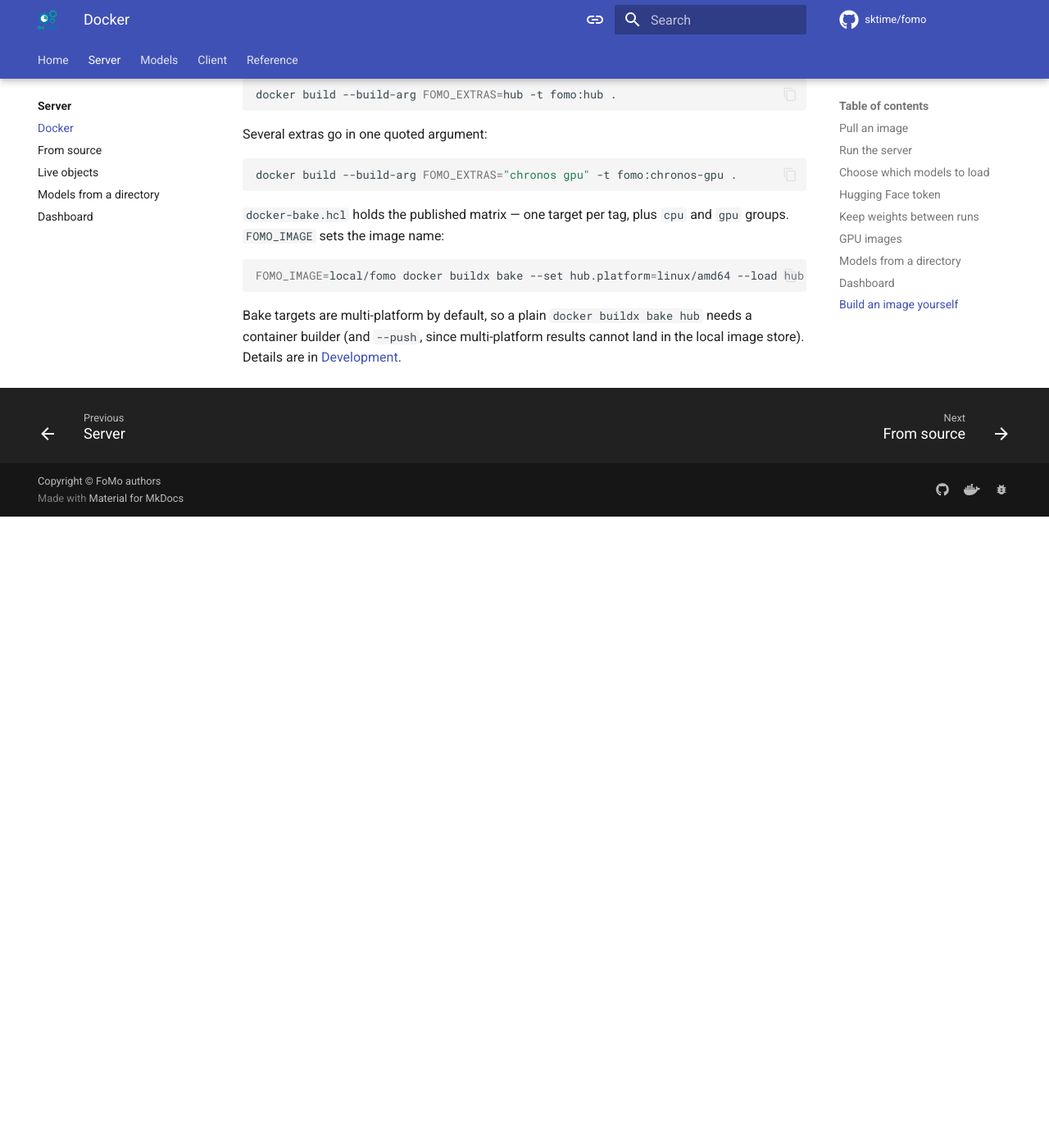
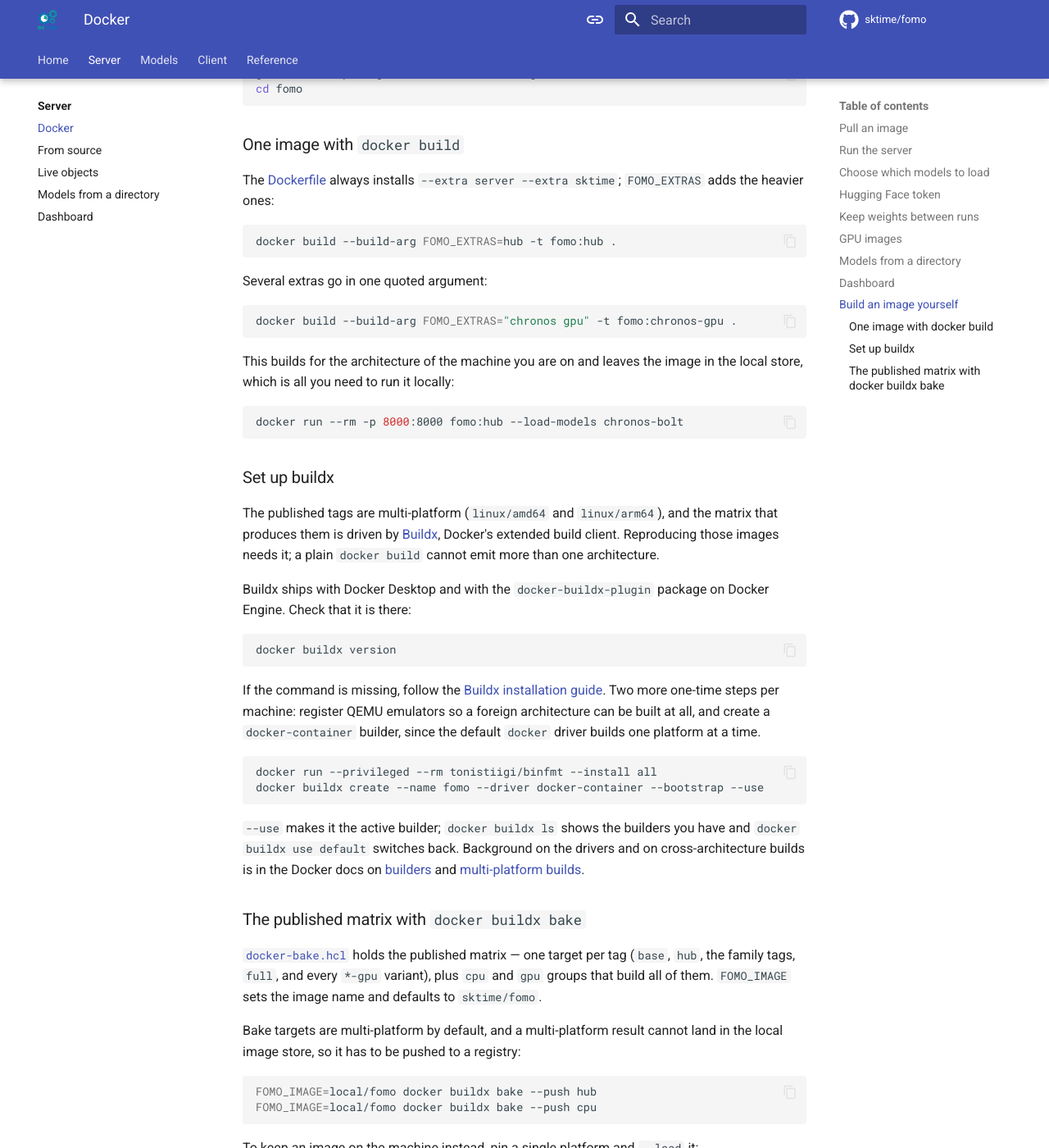
Before and after one commit to sktime/tserve, an MkDocs documentation site: the page built from docs/server/docker.md, in a window 1280 px wide and 1400 px high, scrolled down 2832 px. Shown: the whole window at 82% size. Built offline with MkDocs 1.6.1 and Material for MkDocs 9.7.7, drawn with Linux system fonts in a browser that asks for light colours; comment, search, counter and statistics services are not loaded; before the commit the page ends 3462 px from its top, so only the background shows below that; some of the changed text lies outside the part shown.

Commit message:
update docs for "docker buildx bake"

````diff
--- a/docs/server/docker.md
+++ b/docs/server/docker.md
@@ -110,6 +110,15 @@ The dashboard is part of the app, so there is nothing extra to enable; the `-p`
 
 ## Build an image yourself
 
+The build context is the repository, so start from a clone:
+
+```bash
+git clone https://github.com/sktime/fomo.git
+cd fomo
+```
+
+### One image with `docker build`
+
 The [Dockerfile](https://github.com/sktime/fomo/blob/main/Dockerfile) always installs `--extra server --extra sktime`; `FOMO_EXTRAS` adds the heavier ones:
 
 ```bash
@@ -122,10 +131,46 @@ Several extras go in one quoted argument:
 docker build --build-arg FOMO_EXTRAS="chronos gpu" -t fomo:chronos-gpu .
 ```
 
-`docker-bake.hcl` holds the published matrix — one target per tag, plus `cpu` and `gpu` groups. `FOMO_IMAGE` sets the image name:
+This builds for the architecture of the machine you are on and leaves the image in the local store, which is all you need to run it locally:
+
+```bash
+docker run --rm -p 8000:8000 fomo:hub --load-models chronos-bolt
+```
+
+### Set up buildx
+
+The published tags are multi-platform (`linux/amd64` and `linux/arm64`), and the matrix that produces them is driven by [Buildx](https://docs.docker.com/build/), Docker's extended build client. Reproducing those images needs it; a plain `docker build` cannot emit more than one architecture.
+
+Buildx ships with Docker Desktop and with the `docker-buildx-plugin` package on Docker Engine. Check that it is there:
+
+```bash
+docker buildx version
+```
+
+If the command is missing, follow the [Buildx installation guide](https://github.com/docker/buildx#installing). Two more one-time steps per machine: register QEMU emulators so a foreign architecture can be built at all, and create a `docker-container` builder, since the default `docker` driver builds one platform at a time.
+
+```bash
+docker run --privileged --rm tonistiigi/binfmt --install all
+docker buildx create --name fomo --driver docker-container --bootstrap --use
+```
+
+`--use` makes it the active builder; `docker buildx ls` shows the builders you have and `docker buildx use default` switches back. Background on the drivers and on cross-architecture builds is in the Docker docs on [builders](https://docs.docker.com/build/builders/) and [multi-platform builds](https://docs.docker.com/build/building/multi-platform/).
+
+### The published matrix with `docker buildx bake`
+
+[`docker-bake.hcl`](https://github.com/sktime/fomo/blob/main/docker-bake.hcl) holds the published matrix — one target per tag (`base`, `hub`, the family tags, `full`, and every `*-gpu` variant), plus `cpu` and `gpu` groups that build all of them. `FOMO_IMAGE` sets the image name and defaults to `sktime/fomo`.
+
+Bake targets are multi-platform by default, and a multi-platform result cannot land in the local image store, so it has to be pushed to a registry:
+
+```bash
+FOMO_IMAGE=local/fomo docker buildx bake --push hub
+FOMO_IMAGE=local/fomo docker buildx bake --push cpu
+```
+
+To keep an image on the machine instead, pin a single platform and `--load` it:
 
 ```bash
 FOMO_IMAGE=local/fomo docker buildx bake --set hub.platform=linux/amd64 --load hub
 ```
 
-Bake targets are multi-platform by default, so a plain `docker buildx bake hub` needs a container builder (and `--push`, since multi-platform results cannot land in the local image store). Details are in [Development](../reference/development.md#docker-images).
+Release builds and the rest of the contributor workflow are in [Development](../reference/development.md#docker-images).
````
Also changed, not shown: docs/reference/development.md (+2 -1 lines).
